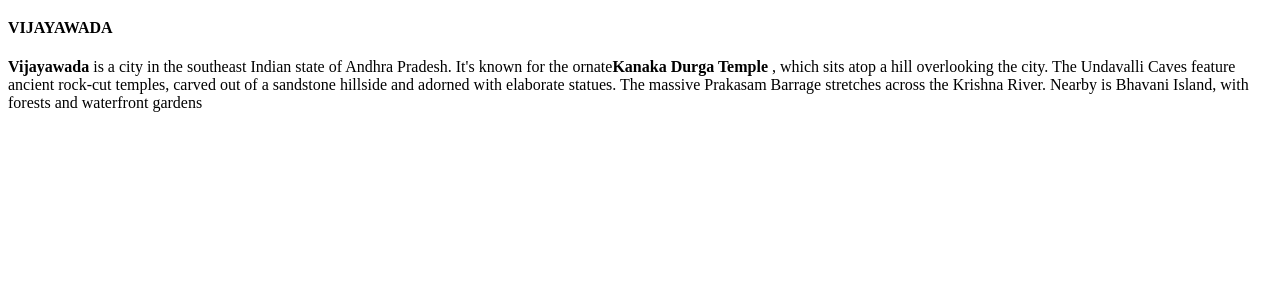
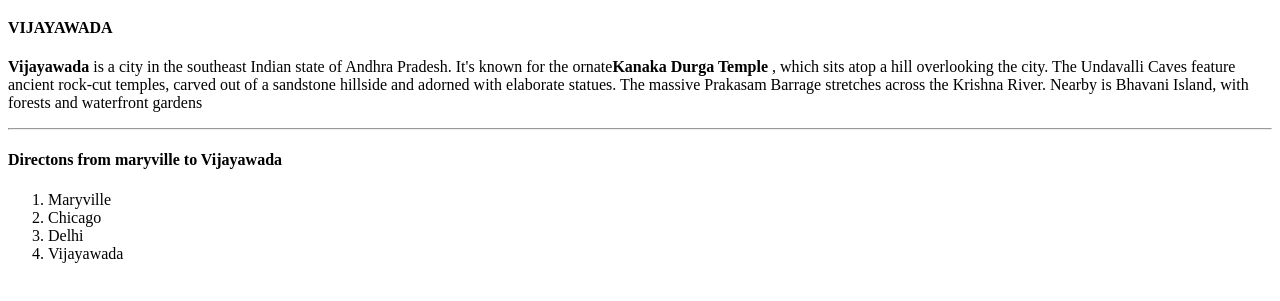
Before and after one commit to 44-563-WebApps-F21/webapps-f21-assignment-3-Bindukattabattula, a plain HTML site: page index.html in a window 1280 px wide. Shown: the part 61-362 px from the top of the page. Drawn offline with Linux system fonts and the light colour scheme.

Commit message:
Directions to vijayawada

```diff
--- a/index.html
+++ b/index.html
@@ -14,6 +14,10 @@
         <P><B>Vijayawada</B> is a city in the southeast Indian state of Andhra Pradesh.
             It's known for the ornate<b>Kanaka Durga Temple</b> , which sits atop a hill overlooking the city. The Undavalli Caves feature ancient rock-cut temples, carved out of a sandstone hillside and adorned with elaborate statues. The massive Prakasam Barrage stretches across the Krishna River.
             Nearby is Bhavani Island, with forests and waterfront gardens</P>
-
+        <hr>
+        <h4>Directons from maryville to  Vijayawada</h4>
+        <ol>
+            <li>Maryville</li><li>Chicago</li><li>Delhi</li><li>Vijayawada</li>
+        </ol>
     </body>
 </html>
```
